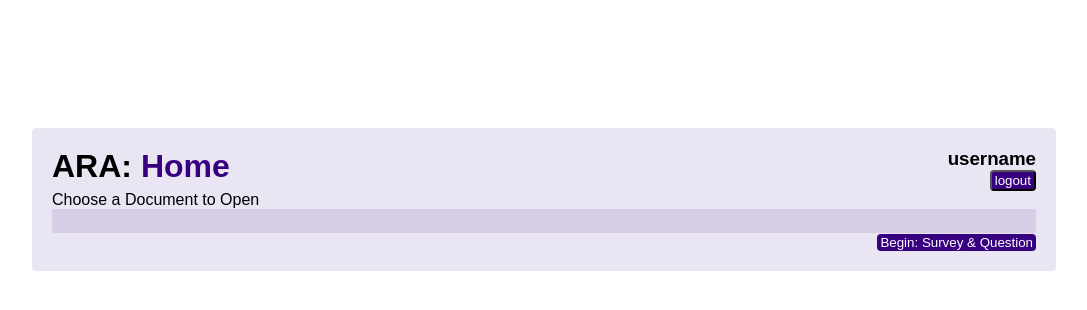
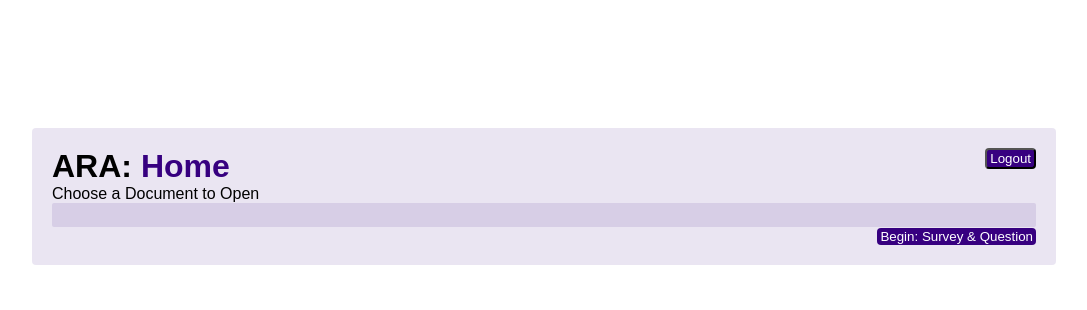
Before and after one commit to clioit/CS422-ARA, a Flask app: template frontend/templates/home.html in a window 1280 px wide. Shown: the top 310 px of the page, without its empty margins (96-1183 px from the left). Run offline with Flask 3, Linux system fonts and the light colour scheme; the template is opened without the code that fills it, so the values that code supplies are empty; parts of the project's set-up code (start-up, migrations or seed data) failed here and were passed over; some libraries are stand-ins or nearby versions; some web fonts are replaced.

Commit message:
Home page logout + username label

```diff
--- a/frontend/static/home.js
+++ b/frontend/static/home.js
@@ -1,10 +1,5 @@
 const PDFArray = [];
 let pdf_id = null;
-
-function logout(){
-    console.log("logout clicked!");
-    window.location.replace("http://localhost:5001/");
-}
 
 function fetchPDFs() {
     // Fetches all existing PDFs from the database to populate PDFArray[]
--- a/frontend/templates/home.html
+++ b/frontend/templates/home.html
@@ -11,8 +11,8 @@
       <div class="page-top">
       <h1 class="page-top__page-title">ARA: <span class="purple">Home</span></h1>
       <div class="page-top__user-corner">
-        <h3 id="user">username</h3>
-        <button class="logout" onclick="logout()">logout</button>
+        <h3 id="user">{{ request.cookies['user'] }}</h3>
+        <button class="logout" onclick="location.href='/logout'">Logout</button>
       </div>
     </div>
       <div class="pdf_selection">
```
